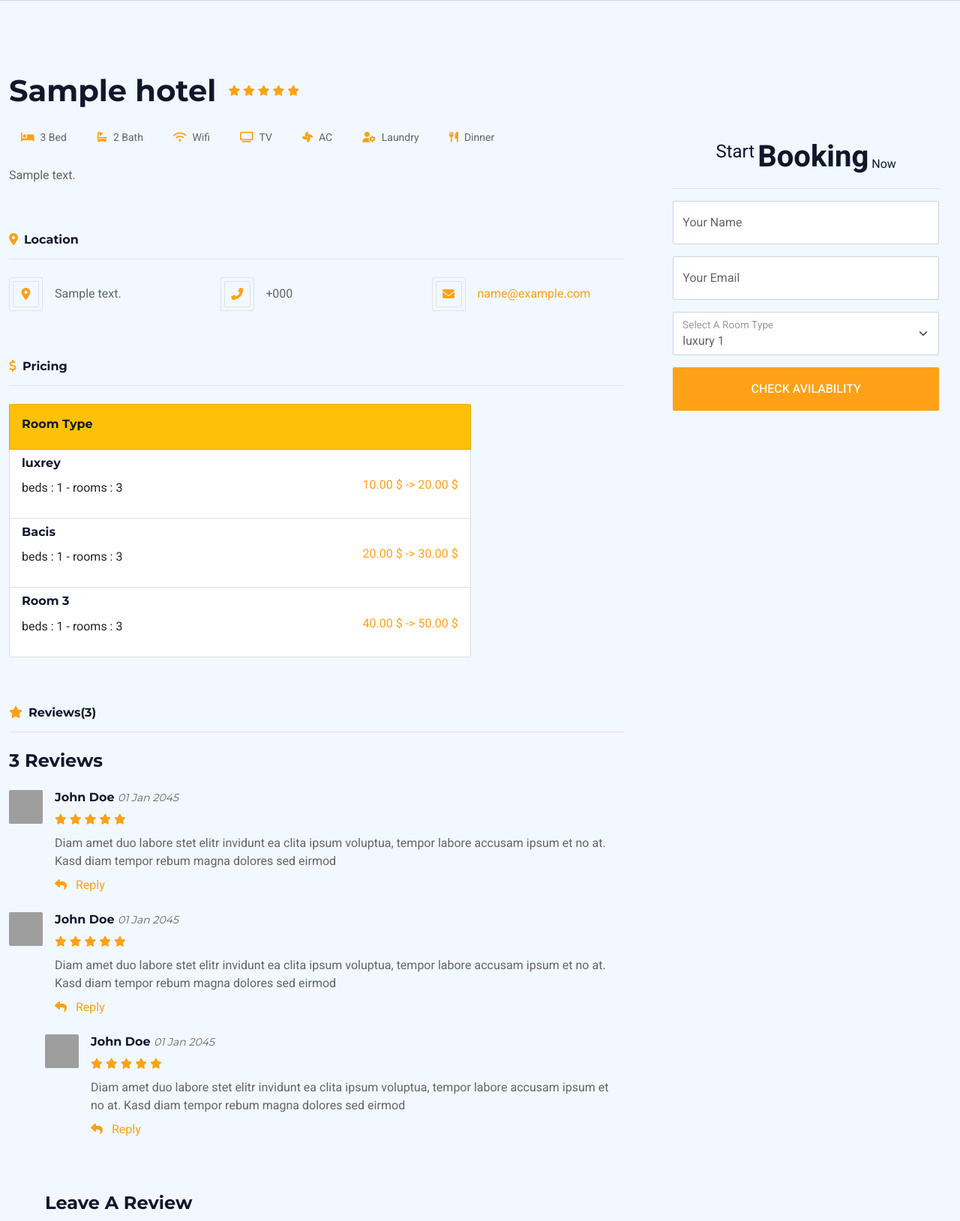
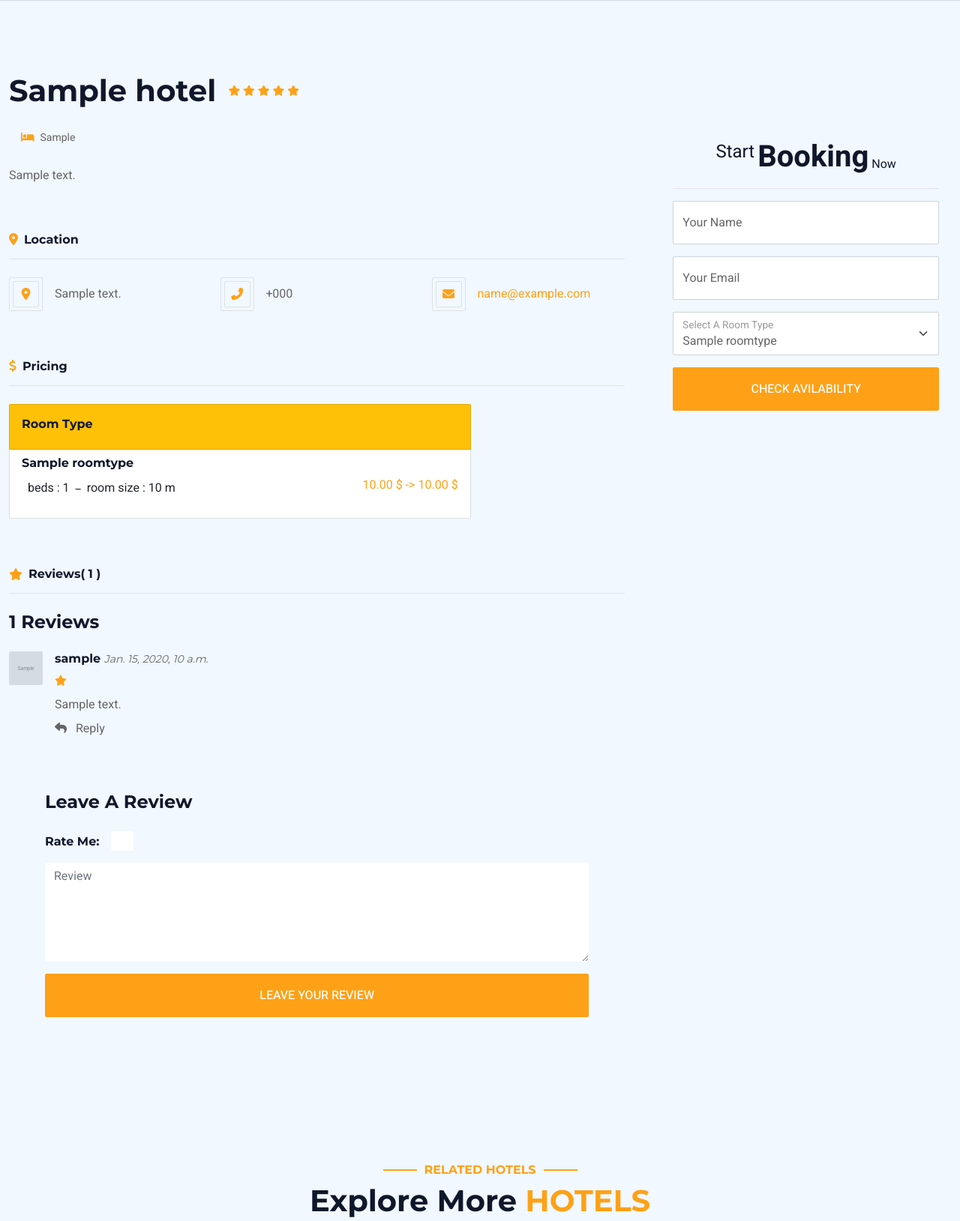
Before and after one commit to Omarmoatz/Hotels-Hub-Using-Django-and-DRF, a Django app: a page that uses hotel/templates/hotel/hotel_detail.html in a window 1280 px wide. Shown: the part 662-2291 px from the top of the page at 75% size. Run offline with Django 5.2, Linux system fonts and the light colour scheme; tables that the repository leaves empty hold one stand-in row (values such as "Sample post"); grey boxes marked "Sample" are stand-in pictures; some libraries are stand-ins or nearby versions; grey boxes are pictures that could not be loaded.

Commit message:
add reviws, room type to hotel detail page

```diff
--- a/hotel/templates/hotel/hotel_detail.html
+++ b/hotel/templates/hotel/hotel_detail.html
@@ -1,5 +1,5 @@
 {% extends 'base.html' %}
-
+{% load static %}
 {% block body %}
 
         <div id="room-carousel" class="carousel slide mb-5 wow fadeIn h-25" data-bs-ride="carousel"
@@ -40,24 +40,12 @@
                             </div>
                         </div>
                         <div class="d-flex flex-wrap pb-4 m-n1">
-                            <small class="bg-light rounded py-1 px-3 m-1"><i class="fa fa-bed text-primary me-2"></i>3
-                                Bed</small>
-                            <small class="bg-light rounded py-1 px-3 m-1"><i class="fa fa-bath text-primary me-2"></i>2
-                                Bath</small>
+
+                            {% for item in hotel_features %}
                                 <small class="bg-light rounded py-1 px-3 m-1"><i
-                                    class="fa fa-wifi text-primary me-2"></i>Wifi</small>
+                                        class="fa fa-{{item.icon}} text-primary me-2"></i>{{item.feature}}</small>
+                            {% endfor %}
 
-                            <small class="bg-light rounded py-1 px-3 m-1"><i
-                                    class="fa fa-tv text-primary me-2"></i>TV</small>
-
-                            <small class="bg-light rounded py-1 px-3 m-1"><i
-                                    class="fa fa-fan text-primary me-2"></i>AC</small>
-
-                            <small class="bg-light rounded py-1 px-3 m-1"><i
-                                    class="fa fa-user-cog text-primary me-2"></i>Laundry</small>
-
-                            <small class="bg-light rounded py-1 px-3 m-1"><i
-                                    class="fa fa-utensils text-primary me-2"></i>Dinner</small>
                         </div>
                         <p class="mb-5">{{object.description}}</p>
 
@@ -118,43 +106,24 @@
                                 </ul>
                                 <ul class="list-group w-75">
                                     <li class="list-group-item bg-warning py-3"><h6>Room Type</h6> </li>
+
+                                    {% for item in room_type %}
                                         <li class="list-group-item py-2">
-                                        <h6 class="fs-6">luxrey</h6>
+                                            <h6 class="fs-6">{{item.title}}</h6>
                                             <div class="row">
-                                            <div class="col-5">
-                                                <p class="py-1 ">beds : 1 - rooms : 3</p>
+                                                <div class="col-5 d-flex">
+                                                    <p class="py-1 mx-2 ">beds : {{item.beds_num}}</p> _
+                                                    <p class="py-1 mx-2"> room size : {{item.room_size}} m </p>
                                                 </div>
                                                 <div class="col-4"></div>
                                                 <div class="col-3 fs-6 text-primary">
-                                                <p> 10.00 $ -> 20.00 $</p>
+                                                    <p> {{item.price_start}} $ -> {{item.price_end}} $</p>
                                                 </div>
                                             </div>
 
                                         </li>
-                                    <li class="list-group-item py-2">
-                                        <h6 class="fs-6">Bacis</h6>
-                                        <div class="row">
-                                            <div class="col-5">
-                                                <p class="py-1 ">beds : 1 - rooms : 3</p>
-                                            </div>
-                                            <div class="col-4"></div>
-                                            <div class="col-3 fs-6 text-primary">
-                                                <p> 20.00 $ -> 30.00 $</p>
-                                            </div>
-                                        </div>
-                                    </li>
-                                    <li class="list-group-item py-2">
-                                        <h6 class="fs-6">Room 3</h6>
-                                        <div class="row">
-                                            <div class="col-5">
-                                                <p class="py-1 ">beds : 1 - rooms : 3</p>
-                                            </div>
-                                            <div class="col-4"></div>
-                                            <div class="col-3 fs-6 text-primary">
-                                                <p> 40.00 $ -> 50.00 $</p>
-                                            </div>
-                                        </div>
-                                    </li>
+                                    {% endfor %}
+
                                 </ul>
                             </div>
 
@@ -163,73 +132,46 @@
                                     <li class="nav-item">
                                         <a class="d-flex align-items-center py-3" data-bs-toggle="pill" href="#tab-4">
                                             <i class="fa fa-star text-primary me-2"></i>
-                                            <h6 class="mb-0">Reviews(3)</h6>
+                                            <h6 class="mb-0">Reviews( {{ review|length }} )</h6>
                                         </a>
                                     </li>
                                 </ul>
                                 <div id="tab-4" class="tab-pane fade show p-0">
                                     <div class="mb-4">
-                                        <h4 class="mb-4">3 Reviews</h4>
+                                        <h4 class="mb-4">{{ review|length }} Reviews</h4>
+                                        {% if not review %}
+
                                             <div class="d-flex mb-4">
-                                            <img src="img/user.jpg" class="img-fluid rounded"
+                                                <p class="mb-2 bg-warning px-5 py-3">NO Reviews On This Hotel Yet</p>
+                                            </div>
+
+                                        {% endif %}
+
+                                        {% for item in review %}
+                                            <div class="d-flex mb-4">
+                                                {% if item.user.user_profile.image %}
+                                                    <img src="{{ item.user.user_profile.image.url }}" class="img-fluid rounded"
                                                     style="width: 45px; height: 45px;">
+                                                {% else %}
+                                                    <img src="{% static 'img/user.png' %}" class="img-fluid rounded"
+                                                    style="width: 45px; height: 45px;">
+                                                {% endif %}
+
                                                 <div class="ps-3">
-                                                <h6>John Doe <small class="text-body fw-normal fst-italic">01 Jan
-                                                        2045</small></h6>
+                                                    <h6>{{ item.user.username }} <small class="text-body fw-normal fst-italic">{{ item.created_at }}</small></h6>
                                                     <div class="mb-2">
-                                                    <small class="fa fa-star text-primary"></small>
-                                                    <small class="fa fa-star text-primary"></small>
-                                                    <small class="fa fa-star text-primary"></small>
-                                                    <small class="fa fa-star text-primary"></small>
-                                                    <small class="fa fa-star text-primary"></small>
+                                                        <small class="{% if item.rate > '0' %} fa fa-star text-primary {% else %} fa fa-star {% endif %} "></small>
+                                                        <small class="{% if item.rate > '1' %} fa fa-star text-primary {% endif %} "></small>
+                                                        <small class="{% if item.rate > '2' %} fa fa-star text-primary {% endif %} "></small>
+                                                        <small class="{% if item.rate > '3' %} fa fa-star text-primary {% endif %} "></small>
+                                                        <small class="{% if item.rate > '4' %} fa fa-star text-primary {% endif %} "></small>
                                                     </div>
-                                                <p class="mb-2">Diam amet duo labore stet elitr invidunt ea clita ipsum
-                                                    voluptua, tempor labore
-                                                    accusam ipsum et no at. Kasd diam tempor rebum magna dolores sed
-                                                    eirmod</p>
-                                                <a href><i class="fa fa-reply me-2"></i> Reply</a>
+                                                    <p class="mb-2">{{ item.content }}</p>
+                                                    <a ><i class="fa fa-reply me-2"></i> Reply</a>
                                                 </div>
                                             </div>
-                                        <div class="d-flex mb-4">
-                                            <img src="img/user.jpg" class="img-fluid rounded"
-                                                style="width: 45px; height: 45px;">
-                                            <div class="ps-3">
-                                                <h6>John Doe <small class="text-body fw-normal fst-italic">01 Jan
-                                                        2045</small></h6>
-                                                <div class="mb-2">
-                                                    <small class="fa fa-star text-primary"></small>
-                                                    <small class="fa fa-star text-primary"></small>
-                                                    <small class="fa fa-star text-primary"></small>
-                                                    <small class="fa fa-star text-primary"></small>
-                                                    <small class="fa fa-star text-primary"></small>
-                                                </div>
-                                                <p class="mb-2">Diam amet duo labore stet elitr invidunt ea clita ipsum
-                                                    voluptua, tempor labore
-                                                    accusam ipsum et no at. Kasd diam tempor rebum magna dolores sed
-                                                    eirmod</p>
-                                                <a href><i class="fa fa-reply me-2"></i> Reply</a>
-                                            </div>
-                                        </div>
-                                        <div class="d-flex ms-5 mb-4">
-                                            <img src="img/user.jpg" class="img-fluid rounded"
-                                                style="width: 45px; height: 45px;">
-                                            <div class="ps-3">
-                                                <h6>John Doe <small class="text-body fw-normal fst-italic">01 Jan
-                                                        2045</small></h6>
-                                                <div class="mb-2">
-                                                    <small class="fa fa-star text-primary"></small>
-                                                    <small class="fa fa-star text-primary"></small>
-                                                    <small class="fa fa-star text-primary"></small>
-                                                    <small class="fa fa-star text-primary"></small>
-                                                    <small class="fa fa-star text-primary"></small>
-                                                </div>
-                                                <p class="mb-2">Diam amet duo labore stet elitr invidunt ea clita ipsum
-                                                    voluptua, tempor labore
-                                                    accusam ipsum et no at. Kasd diam tempor rebum magna dolores sed
-                                                    eirmod</p>
-                                                <a href><i class="fa fa-reply me-2"></i> Reply</a>
-                                            </div>
-                                        </div>
+                                        {% endfor %}
+
                                     </div>
                                     <div class="bg-light p-4 p-md-5">
                                         <h4 class="mb-4">Leave A Review</h4>
@@ -239,23 +181,11 @@
                                                     <h6 class="mb-0 me-2">Rate Me:</h6>
                                                     <div id="halfstarsReview" class="fs-3 me-2"></div>
                                                     <input type="text" value readonly id="halfstarsInput"
-                                                        class="border-0 bg-transparent" style="width: 30px;">
-                                                </div>
-                                                <div class="col-12 col-sm-6">
-                                                    <input type="text" class="form-control bg-white border-0"
-                                                        placeholder="Your Name" style="height: 55px;">
-                                                </div>
-                                                <div class="col-12 col-sm-6">
-                                                    <input type="email" class="form-control bg-white border-0"
-                                                        placeholder="Your Email" style="height: 55px;">
-                                                </div>
-                                                <div class="col-12">
-                                                    <input type="text" class="form-control bg-white border-0"
-                                                        placeholder="Website" style="height: 55px;">
+                                                        class="border-0 bg-white" style="width: 30px;">
                                                 </div>
                                                 <div class="col-12">
                                                     <textarea class="form-control bg-white border-0" rows="5"
-                                                        placeholder="Comment"></textarea>
+                                                        placeholder="Review"></textarea>
                                                 </div>
                                                 <div class="col-12">
                                                     <button class="btn btn-primary w-100 py-3" type="submit">Leave Your
@@ -297,9 +227,9 @@
                                             <div class="col-12">
                                                 <div class="form-floating">
                                                     <select class="form-select" id="select3">
-                                                      <option value="1">luxury 1</option>
-                                                      <option value="2">basic 2</option>
-                                                      <option value="3">couple 3</option>
+                                                    {% for item in room_type %}
+                                                      <option value="1">{{item}}</option>
+                                                    {% endfor %}
                                                     </select>
                                                     <label for="select3">Select A Room Type</label>
                                                   </div>
--- a/hotel/views.py
+++ b/hotel/views.py
@@ -16,4 +16,5 @@ class HotelDetail(generic.DetailView):
         context['hotel_gallery'] =  models.HotelGallery.objects.filter(hotel=self.get_object())
         context['hotel_features'] =  models.HotelFeatures.objects.filter(hotel=self.get_object())
         context['room_type'] = models.RoomType.objects.filter(hotel=self.get_object())
+        context['review'] = models.Review.objects.filter(hotel=self.get_object())
         return context
```
Also changed, not shown: hotel/admin.py (+3 -4 lines), hotel/models.py (+6 -7 lines), accounts/migrations/0011_alter_profile_code.py (added), hotel/migrations/0005_remove_roomtype_img_alter_booking_booking_code.py (added), media/profile/instructor-1-free-img.jpg (added), static/img/user.png (added). Lines whose indentation alone changed are shown as unchanged.
